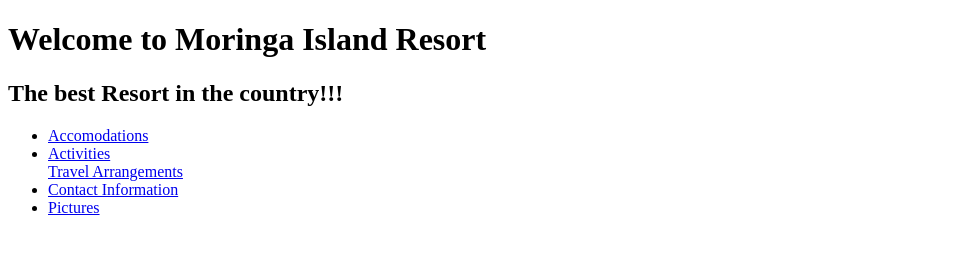
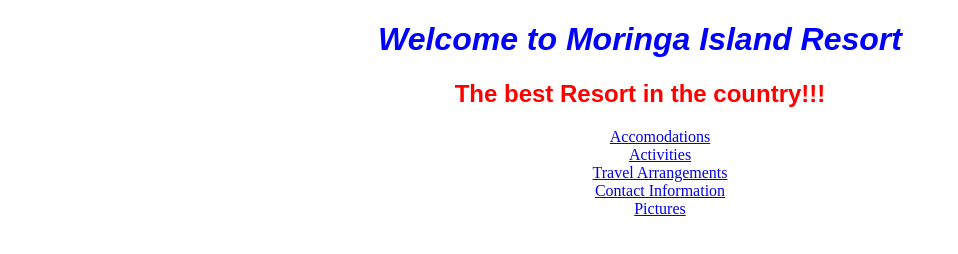
Before and after one commit to MugachaGichamba/island-resort, a plain HTML site: page index.html in a window 1280 px wide. Shown: the whole page, without its empty margins (0-958 px from the left). Drawn offline with Linux system fonts and the light colour scheme.

Commit message:
change h1 and h2 colors, remove bullets from links

```diff
--- a/css/styles.css
+++ b/css/styles.css
@@ -0,0 +1,17 @@
+h1 {
+  font-style: oblique;
+  font-family: fantasy;
+  color: blue;
+  text-align: center;
+}
+h2 {
+  font-family: sans-serif;
+  color: red;
+}
+
+body {
+  text-align: center;
+}
+ul{
+  list-style-type: none;
+}
--- a/index.html
+++ b/index.html
@@ -1,6 +1,7 @@
 <!DOCTYPE html>
 <html>
   <head>
+    <link rel="stylesheet" href="css/styles.css" type="text/css">
     <title>Moringa Island resort</title>
   </head>
   <body>
```
